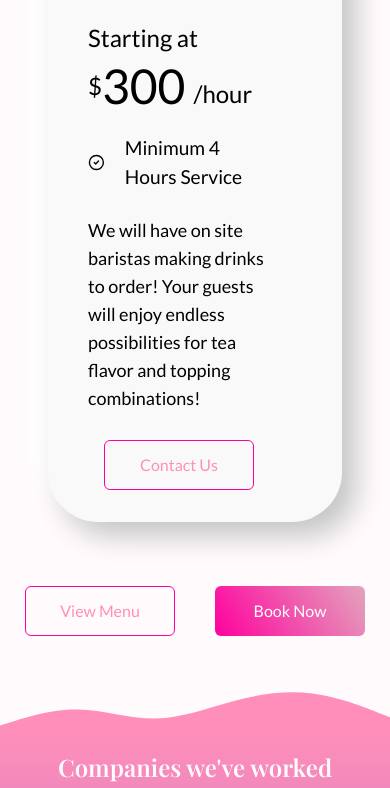
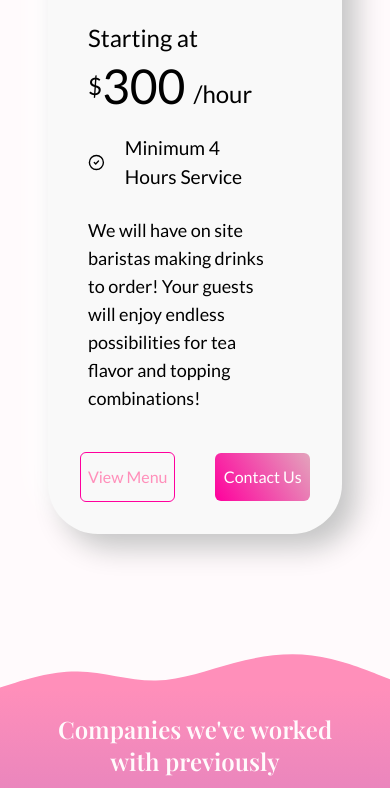
Before and after one commit to maaabilly/TarosBobaBar, a React (Vite) app: page / in a window 390 px wide. Shown: the part 2401-3189 px from the top of the page. Built offline with nearby package versions, Linux system fonts and the light colour scheme; a web font is replaced by a local one.

Commit message:
new Buttons, adjust Buttons placement and size for media queries

```diff
--- a/src/components/Button.jsx
+++ b/src/components/Button.jsx
@@ -1,6 +1,6 @@
 const Button = ({ className, style, children, href }) => {
   const classes =
-    'font-medium py-3 rounded-md text-nowrap transition-all hover:font-semibold hover:scale-105 flex justify-center items-center';
+    'font-medium py-3 rounded-md text-nowrap transition-all hover:font-semibold hover:scale-105 flex justify-center items-center ';
   const renderStyle = (style) => {
     if (style === 'primary') {
       return 'bg-violet-500 text-white btn-gradient hover:bg-color-brightPink';
--- a/src/components/Pricing.jsx
+++ b/src/components/Pricing.jsx
@@ -53,7 +53,8 @@ const Pricing = () => {
         <Tabs>
           <Tab label="On Site Barista">
             <div className="py-4">
-              <div className="flex flex-col md:flex-row items-center mb-8 p-8 overflow-hidden neumorphism">
+              <div className="mb-8 p-8 overflow-hidden neumorphism">
+                <div className="flex flex-col md:flex-row items-center ">
                   <div className="flex-1 mb-4 md:mb-0 justify-center flex">
                     <img
                       src={barista}
@@ -61,7 +62,6 @@ const Pricing = () => {
                       className="rounded-3xl"
                     />
                   </div>
-
                   <div className="flex justify-start flex-col gap-2 flex-1 px-10 pl-2 md:pl-10">
                     <h4 className="hidden lg:block text-2xl md:text-3xl font-medium mb-2">
                       Premium On Site Barista
@@ -83,10 +83,20 @@ const Pricing = () => {
                       guests will enjoy endless possibilities for tea flavor and
                       topping combinations!
                     </p>
+                  </div>
+                </div>
+                <div className="flex justify-center items-center gap-10 mt-10">
                   <Button
                     style="secondary"
+                    href="https://tarosbobabar.netlify.app/menu"
+                    className="w-[150px] md:w-[200px] md:h-[55px] lg:w-[220px]"
+                  >
+                    View Menu
+                  </Button>
+                  <Button
+                    style="primary"
                     href={`mailto:${encodedEmail}${baristaMailto}`}
-                    className="md:w-[180px] w-[150px] mx-auto mt-5"
+                    className="w-[150px] md:w-[200px] md:h-[55px] lg:w-[220px]"
                   >
                     Contact Us
                   </Button>
@@ -96,7 +106,8 @@ const Pricing = () => {
           </Tab>
           <Tab label="Self Serve Station">
             <div className="py-4">
-              <div className="flex flex-col md:flex-row items-center mb-8 p-8 overflow-hidden neumorphism">
+              <div className="mb-8 p-8 overflow-hidden neumorphism">
+                <div className="flex flex-col md:flex-row items-center ">
                   <div className="flex-1 mb-4 md:mb-0">
                     <img
                       src={stand5}
@@ -126,16 +137,34 @@ const Pricing = () => {
                       </li>
                     </ul>
                     <p className="text-lg md:text-xl">
-                    Your guests will have the freedom to mix and match different
-                    teas and toppings to their liking!
+                      Your guests will have the freedom to mix and match
+                      different teas and toppings to their liking!
                     </p>
+                  </div>
+                </div>
+                <div className="flex justify-center items-center gap-10 mt-10">
+                  <Button
+                    style="secondary"
+                    href="https://tarosbobabar.netlify.app/menu"
+                    className="w-[150px] md:w-[200px] md:h-[55px] lg:w-[220px]"
+                  >
+                    View Menu
+                  </Button>
+                  <Button
+                    style="primary"
+                    href="https://tarosbobabar.paperform.co"
+                    className="w-[150px] md:w-[200px] md:h-[55px] lg:w-[220px]"
+                  >
+                    Book Now
+                  </Button>
                 </div>
               </div>
             </div>
           </Tab>
           <Tab label="Delivery Drop Off">
             <div className="py-4">
-              <div className="flex flex-col md:flex-row items-center mb-8 p-8 overflow-hidden neumorphism">
+              <div className="mb-8 p-8 overflow-hidden neumorphism">
+                <div className="flex flex-col md:flex-row items-center ">
                   <div className="flex-1 mb-4 md:mb-0">
                     <img
                       src={delivery}
@@ -172,10 +201,20 @@ const Pricing = () => {
                         $50 Delivery Fee Otherwise
                       </li>
                     </ul>
+                  </div>
+                </div>
+                <div className="flex justify-center items-center gap-10 mt-10">
                   <Button
                     style="secondary"
+                    href="https://tarosbobabar.netlify.app/menu"
+                    className="w-[150px] md:w-[200px] md:h-[55px] lg:w-[220px]"
+                  >
+                    View Menu
+                  </Button>
+                  <Button
+                    style="primary"
                     href={`mailto:${encodedEmail}${deliveryMailto}`}
-                    className="md:w-[180px] w-[150px] mx-auto mt-5"
+                    className="w-[150px] md:w-[200px] md:h-[55px] lg:w-[220px]"
                   >
                     Contact Us
                   </Button>
@@ -185,20 +224,20 @@ const Pricing = () => {
           </Tab>
         </Tabs>
         <div className="w-full flex justify-center gap-10">
-          <Button
+          {/* <Button
             style="secondary"
             href="https://tarosbobabar.netlify.app/menu"
             className="md:w-[180px] w-[150px]"
           >
             View Menu
-          </Button>
-          <Button
+          </Button> */}
+          {/* <Button
             style="primary"
             href="https://tarosbobabar.paperform.co"
             className="md:w-[180px] w-[150px]"
           >
             Book Now
-          </Button>
+          </Button> */}
         </div>
       </div>
     </div>
```
Lines whose indentation alone changed are shown as unchanged.
